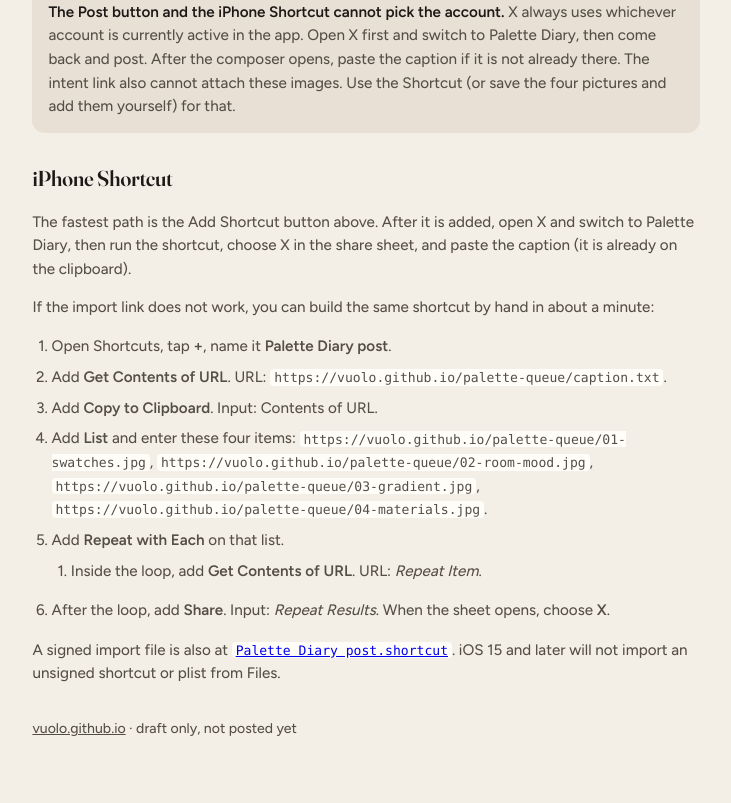
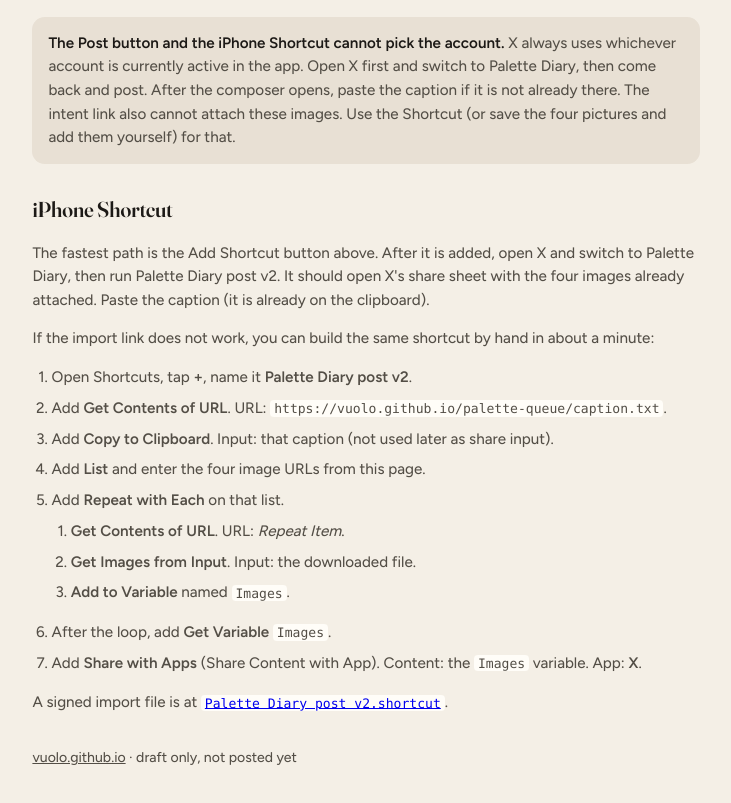
Before and after one commit to vuolo/vuolo.github.io, a plain HTML site: page palette-queue/index.html in a window 1280 px wide. Shown: the part 1469-2272 px from the top of the page, without its empty margins (274-1005 px from the left). Drawn offline with Linux system fonts and the light colour scheme.

Commit message:
Add Palette Diary post v2 shortcut that shares image files with X

```diff
--- a/palette-queue/index.html
+++ b/palette-queue/index.html
@@ -169,11 +169,11 @@
 
     <div class="caption-box" style="margin-bottom:1.2rem">
       <p>Add the iPhone Shortcut</p>
-      <p class="steps" style="margin:0 0 0.85rem">Tap the button below on your iPhone. Shortcuts should open a preview. Review the actions, then tap Add Shortcut. The file was signed for anyone with Shortcuty's public signer, which uses Apple's official signing.</p>
+      <p class="steps" style="margin:0 0 0.85rem">This is v2. It downloads the four pictures as image files, copies the caption to the clipboard, then uses Share with Apps to send those images to X. Tap the button on your iPhone, review the actions, and tap Add Shortcut. If you already added v1, add this one too and use v2.</p>
       <div class="actions">
-        <a class="btn" href="Palette%20Diary%20post.shortcut">Add Shortcut</a>
+        <a class="btn" href="Palette%20Diary%20post%20v2.shortcut">Add Shortcut</a>
       </div>
-      <p class="steps" style="margin:0.85rem 0 0">If Safari only downloads the file, open the Files app, tap <code>Palette Diary post.shortcut</code>, then Open in Shortcuts, then Add Shortcut.</p>
+      <p class="steps" style="margin:0.85rem 0 0">If Safari only downloads the file, open the Files app, tap <code>Palette Diary post v2.shortcut</code>, then Open in Shortcuts, then Add Shortcut.</p>
     </div>
 
     <div class="grid" id="images">
@@ -194,25 +194,24 @@
     <p class="note"><strong>The Post button and the iPhone Shortcut cannot pick the account.</strong> X always uses whichever account is currently active in the app. Open X first and switch to Palette Diary, then come back and post. After the composer opens, paste the caption if it is not already there. The intent link also cannot attach these images. Use the Shortcut (or save the four pictures and add them yourself) for that.</p>
 
     <h2>iPhone Shortcut</h2>
-    <p class="steps">The fastest path is the Add Shortcut button above. After it is added, open X and switch to Palette Diary, then run the shortcut, choose X in the share sheet, and paste the caption (it is already on the clipboard).</p>
+    <p class="steps">The fastest path is the Add Shortcut button above. After it is added, open X and switch to Palette Diary, then run Palette Diary post v2. It should open X's share sheet with the four images already attached. Paste the caption (it is already on the clipboard).</p>
     <p class="steps">If the import link does not work, you can build the same shortcut by hand in about a minute:</p>
     <ol class="steps">
-      <li>Open Shortcuts, tap <strong>+</strong>, name it <strong>Palette Diary post</strong>.</li>
+      <li>Open Shortcuts, tap <strong>+</strong>, name it <strong>Palette Diary post v2</strong>.</li>
       <li>Add <strong>Get Contents of URL</strong>. URL: <code>https://vuolo.github.io/palette-queue/caption.txt</code>.</li>
-      <li>Add <strong>Copy to Clipboard</strong>. Input: Contents of URL.</li>
-      <li>Add <strong>List</strong> and enter these four items:
-        <code>https://vuolo.github.io/palette-queue/01-swatches.jpg</code>,
-        <code>https://vuolo.github.io/palette-queue/02-room-mood.jpg</code>,
-        <code>https://vuolo.github.io/palette-queue/03-gradient.jpg</code>,
-        <code>https://vuolo.github.io/palette-queue/04-materials.jpg</code>.</li>
+      <li>Add <strong>Copy to Clipboard</strong>. Input: that caption (not used later as share input).</li>
+      <li>Add <strong>List</strong> and enter the four image URLs from this page.</li>
       <li>Add <strong>Repeat with Each</strong> on that list.
         <ol>
-          <li>Inside the loop, add <strong>Get Contents of URL</strong>. URL: <em>Repeat Item</em>.</li>
+          <li><strong>Get Contents of URL</strong>. URL: <em>Repeat Item</em>.</li>
+          <li><strong>Get Images from Input</strong>. Input: the downloaded file.</li>
+          <li><strong>Add to Variable</strong> named <code>Images</code>.</li>
         </ol>
       </li>
-      <li>After the loop, add <strong>Share</strong>. Input: <em>Repeat Results</em>. When the sheet opens, choose <strong>X</strong>.</li>
+      <li>After the loop, add <strong>Get Variable</strong> <code>Images</code>.</li>
+      <li>Add <strong>Share with Apps</strong> (Share Content with App). Content: the <code>Images</code> variable. App: <strong>X</strong>.</li>
     </ol>
-    <p class="steps">A signed import file is also at <a href="Palette%20Diary%20post.shortcut"><code>Palette Diary post.shortcut</code></a>. iOS 15 and later will not import an unsigned shortcut or plist from Files.</p>
+    <p class="steps">A signed import file is at <a href="Palette%20Diary%20post%20v2.shortcut"><code>Palette Diary post v2.shortcut</code></a>.</p>
 
     <footer>
       <a href="https://vuolo.github.io/">vuolo.github.io</a>
--- a/palette-queue/today.json
+++ b/palette-queue/today.json
@@ -9,5 +9,5 @@
     "https://vuolo.github.io/palette-queue/04-materials.jpg"
   ],
   "caption_url": "https://vuolo.github.io/palette-queue/caption.txt",
-  "shortcut_url": "https://vuolo.github.io/palette-queue/Palette%20Diary%20post.shortcut"
+  "shortcut_url": "https://vuolo.github.io/palette-queue/Palette%20Diary%20post%20v2.shortcut"
 }
```
Also changed, not shown: 1 other file.
